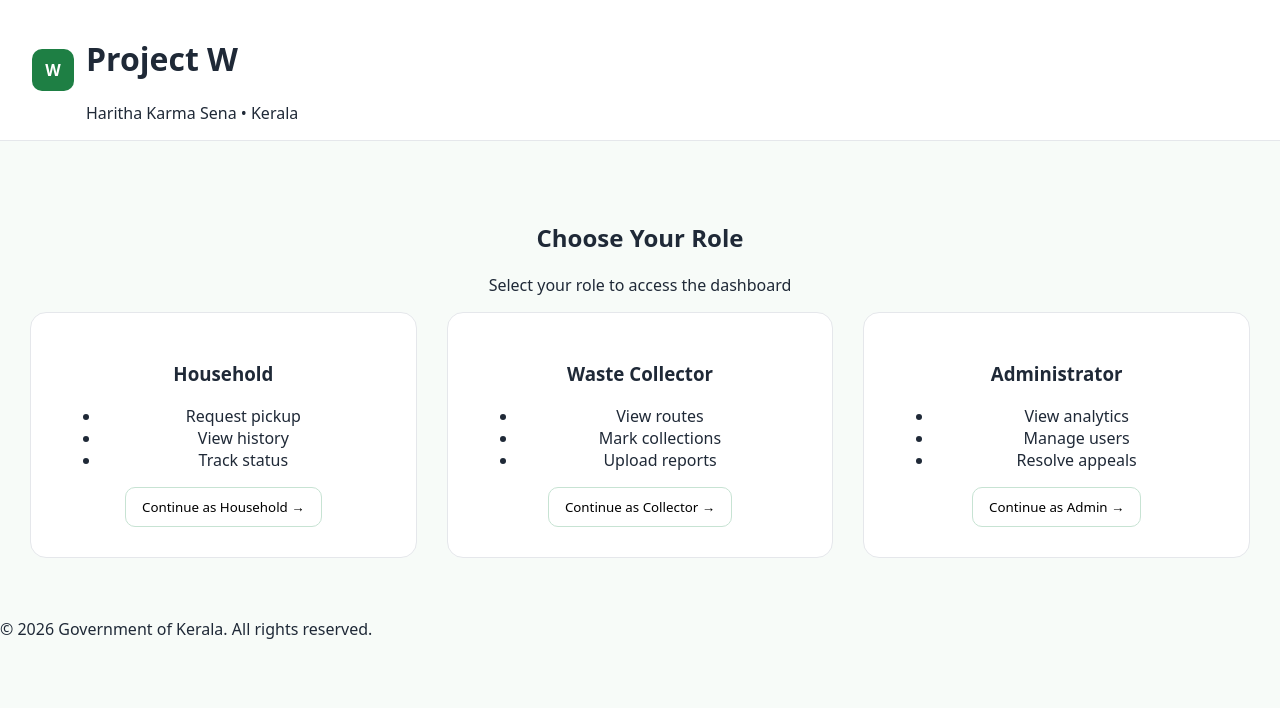
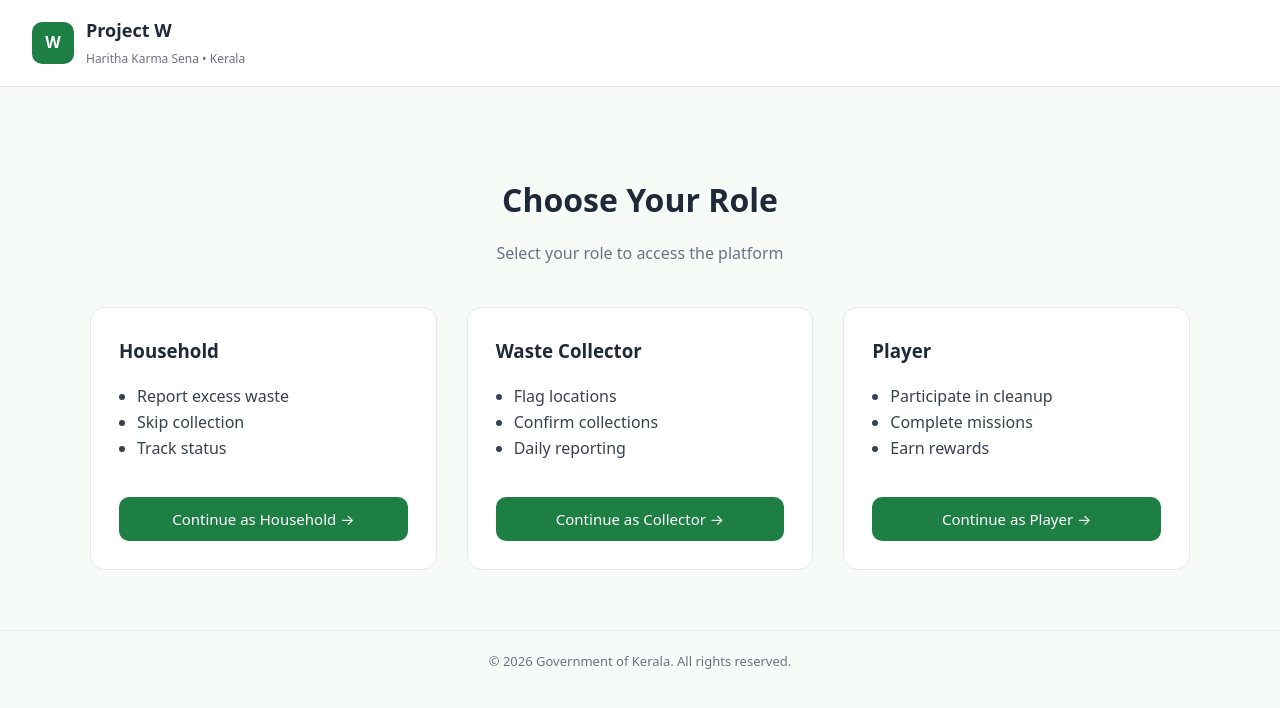
Before and after one commit to AbyJms/Project-W, a Flask app: page /role in a window 1280 px wide. Shown: the top 708 px of the page. Run offline with Flask 3, Linux system fonts and the light colour scheme.

Commit message:
frontend almost

```diff
--- a/app.py
+++ b/app.py
@@ -14,5 +14,13 @@ def role():
 def auth():
     return render_template("auth.html")
 
+@app.route("/household")
+def household():
+    return render_template("household.html")
+
+@app.route("/collector")
+def collector():
+    return render_template("collector.html")
+
 if __name__ == "__main__":
     app.run(debug=True)
--- a/static/app.js
+++ b/static/app.js
@@ -1,18 +1,7 @@
-function goTo(path) {
-  window.location.href = path;
+function selectRole(role) {
+  // store role for later use after login
+  sessionStorage.setItem("selectedRole", role);
+
+  // redirect to sign-in page
+  window.location.href = "/auth";
 }
-
-function selectRole(role) {
-  localStorage.setItem("projectW_role", role);
-  goTo("/auth");
-}
-
-function signIn(e) {
-  e.preventDefault();
-
-  const role = localStorage.getItem("projectW_role");
-  alert(`Logged in as ${role}`);
-
-  // future redirect:
-  // if (role === "household") goTo("/household-dashboard");
-}
--- a/static/style.css
+++ b/static/style.css
@@ -1,86 +1,162 @@
+/* ================= RESET ================= */
 * {
   box-sizing: border-box;
-  font-family: system-ui, sans-serif;
+  font-family: system-ui, -apple-system, BlinkMacSystemFont, sans-serif;
 }
 
 body {
   margin: 0;
-  background: #f7fbf8;
+  background-color: #f7fbf8;
   color: #1f2937;
+  line-height: 1.6;
 }
 
-/* Topbar */
+/* ================= TOP BAR ================= */
 .topbar {
   display: flex;
   justify-content: space-between;
+  align-items: center;
   padding: 16px 32px;
-  background: #fff;
+  background: #ffffff;
   border-bottom: 1px solid #e5e7eb;
 }
 
 .brand {
   display: flex;
+  align-items: center;
   gap: 12px;
-  align-items: center;
 }
 
 .logo {
   width: 42px;
   height: 42px;
   background: #1e7f44;
-  color: #fff;
+  color: white;
   font-weight: 700;
   border-radius: 10px;
-  display: grid;
-  place-items: center;
+  display: flex;
+  align-items: center;
+  justify-content: center;
 }
 
-/* Buttons */
-.btn,
+.brand h1 {
+  margin: 0;
+  font-size: 18px;
+}
+
+.brand span {
+  font-size: 12px;
+  color: #6b7280;
+}
+
+/* ================= BUTTONS ================= */
 button {
+  font-family: inherit;
+  cursor: pointer;
+}
+
+.btn {
+  background: transparent;
   border: 1px solid #c7e3d3;
-  background: transparent;
-  padding: 10px 16px;
-  border-radius: 10px;
-  cursor: pointer;
+  color: #1e7f44;
+  padding: 8px 16px;
+  border-radius: 8px;
 }
 
 .primary-btn {
   background: #1e7f44;
-  color: #fff;
+  color: white;
   border: none;
+  padding: 12px 22px;
+  border-radius: 10px;
+  font-size: 15px;
 }
 
-/* Hero */
+.primary-btn:hover {
+  background: #166534;
+}
+
+/* ================= HERO ================= */
 .hero {
-  text-align: center;
   padding: 80px 20px;
 }
 
-.hero span {
+.hero-content {
+  max-width: 760px;
+  margin: 0 auto;
+  text-align: center;
+}
+
+.badge {
+  display: inline-block;
+  background: #e6f4ea;
+  color: #1e7f44;
+  padding: 6px 14px;
+  border-radius: 999px;
+  font-size: 14px;
+  margin-bottom: 12px;
+}
+
+.hero h2 {
+  font-size: 42px;
+  margin: 12px 0;
+}
+
+.hero h2 span {
   color: #1e7f44;
 }
 
-/* Roles */
+.hero p {
+  color: #4b5563;
+  margin-bottom: 24px;
+}
+
+/* ================= ROLES PAGE ================= */
 .roles {
   padding: 60px 30px;
   text-align: center;
 }
 
+.roles h2 {
+  font-size: 32px;
+  margin-bottom: 8px;
+}
+
+.roles p {
+  color: #6b7280;
+}
+
 .role-grid {
+  max-width: 1100px;
+  margin: 40px auto 0;
   display: grid;
   grid-template-columns: repeat(3, 1fr);
   gap: 30px;
 }
 
 .role-card {
-  background: #fff;
+  background: white;
   border: 1px solid #e5e7eb;
-  border-radius: 16px;
-  padding: 30px;
+  border-radius: 14px;
+  padding: 28px;
+  text-align: left;
 }
 
-/* Auth layout */
+.role-card h3 {
+  margin-top: 0;
+}
+
+.role-card ul {
+  padding-left: 18px;
+  color: #374151;
+}
+
+.role-card button {
+  width: 100%;
+  margin-top: 20px;
+}
+
+/* ================= AUTH PAGE ================= */
 .auth-layout {
   display: grid;
   grid-template-columns: 1fr 1fr;
@@ -89,16 +165,158 @@ button {
 
 .auth-left {
   background: linear-gradient(135deg, #1e7f44, #2f9e62);
-  color: #fff;
+  color: white;
   padding: 60px;
+}
+
+.auth-brand {
+  display: flex;
+  align-items: center;
+  gap: 12px;
+}
+
+.auth-left h2 {
+  margin-top: 60px;
+  font-size: 36px;
+  line-height: 1.3;
+}
+
+.auth-left p {
+  max-width: 420px;
+  opacity: 0.95;
+}
+
+.auth-footer {
+  margin-top: 60px;
+  font-size: 13px;
+  opacity: 0.85;
 }
 
 .auth-right {
   padding: 60px;
 }
 
-input {
+.back-btn {
+  background: none;
+  border: none;
+  color: #1e7f44;
+  font-size: 14px;
+  margin-bottom: 24px;
+}
+
+.auth-right h2 {
+  margin-top: 0;
+}
+
+.auth-form label {
+  display: block;
+  font-size: 14px;
+  margin-bottom: 4px;
+}
+
+.auth-form input {
   width: 100%;
   padding: 12px;
   margin-bottom: 16px;
+  border-radius: 8px;
+  border: 1px solid #d1d5db;
 }
+
+.auth-form input:focus {
+  outline: none;
+  border-color: #1e7f44;
+}
+
+.signup-text {
+  margin-top: 16px;
+  font-size: 14px;
+}
+
+/* ================= FOOTER ================= */
+footer {
+  text-align: center;
+  padding: 20px;
+  font-size: 13px;
+  color: #6b7280;
+  border-top: 1px solid #e5e7eb;
+}
+
+/* ================= RESPONSIVE ================= */
+@media (max-width: 900px) {
+  .role-grid {
+    grid-template-columns: 1fr;
+  }
+
+  .auth-layout {
+    grid-template-columns: 1fr;
+  }
+
+  .auth-left {
+    display: none;
+  }
+}
+
+/* ================= DASHBOARDS ================= */
+
+.dashboard {
+  max-width: 1100px;
+  margin: 0 auto;
+  padding: 50px 20px;
+}
+
+.dashboard h2 {
+  font-size: 28px;
+  margin-bottom: 4px;
+}
+
+.muted {
+  color: #6b7280;
+  margin-bottom: 30px;
+}
+
+/* Action cards */
+.action-grid {
+  display: grid;
+  grid-template-columns: repeat(auto-fit, minmax(280px, 1fr));
+  gap: 28px;
+}
+
+.action-card {
+  background: white;
+  border: 1px solid #e5e7eb;
+  border-radius: 16px;
+  padding: 26px;
+}
+
+.action-card h3 {
+  margin-top: 0;
+}
+
+.action-card textarea {
+  width: 100%;
+  min-height: 90px;
+  padding: 10px;
+  margin: 12px 0 16px;
+  border-radius: 8px;
+  border: 1px solid #d1d5db;
+  resize: vertical;
+}
+
+.action-card textarea:focus {
+  outline: none;
+  border-color: #1e7f44;
+}
+
+/* Variants */
+.action-card.secondary {
+  background: #f9fafb;
+}
+
+.action-card.success {
+  border-color: #c7e3d3;
+}
+
+.action-card.warning {
+  border-color: #fde68a;
+  background: #fffdf5;
+}
--- a/templates/role.html
+++ b/templates/role.html
@@ -3,6 +3,7 @@
 <head>
   <meta charset="UTF-8" />
   <title>Choose Role | Project W</title>
+  <meta name="viewport" content="width=device-width, initial-scale=1.0" />
   <link rel="stylesheet" href="/static/style.css" />
 </head>
 <body>
@@ -19,17 +20,18 @@
 
 <section class="roles">
   <h2>Choose Your Role</h2>
-  <p>Select your role to access the dashboard</p>
+  <p>Select your role to access the platform</p>
 
   <div class="role-grid">
+
     <div class="role-card">
       <h3>Household</h3>
       <ul>
-        <li>Request pickup</li>
-        <li>View history</li>
+        <li>Report excess waste</li>
+        <li>Skip collection</li>
         <li>Track status</li>
       </ul>
-      <button onclick="selectRole('household')">
+      <button class="primary-btn" onclick="selectRole('household')">
         Continue as Household →
       </button>
     </div>
@@ -37,26 +39,27 @@
     <div class="role-card">
       <h3>Waste Collector</h3>
       <ul>
-        <li>View routes</li>
-        <li>Mark collections</li>
-        <li>Upload reports</li>
+        <li>Flag locations</li>
+        <li>Confirm collections</li>
+        <li>Daily reporting</li>
       </ul>
-      <button onclick="selectRole('collector')">
+      <button class="primary-btn" onclick="selectRole('collector')">
         Continue as Collector →
       </button>
     </div>
 
     <div class="role-card">
-      <h3>Administrator</h3>
+      <h3>Player</h3>
       <ul>
-        <li>View analytics</li>
-        <li>Manage users</li>
-        <li>Resolve appeals</li>
+        <li>Participate in cleanup</li>
+        <li>Complete missions</li>
+        <li>Earn rewards</li>
       </ul>
-      <button onclick="selectRole('admin')">
-        Continue as Admin →
+      <button class="primary-btn" onclick="selectRole('player')">
+        Continue as Player →
       </button>
     </div>
+
   </div>
 </section>
 
```
Also changed, not shown: templates/collector.html (added, +50 -0 lines), templates/household.html (added, +50 -0 lines).
